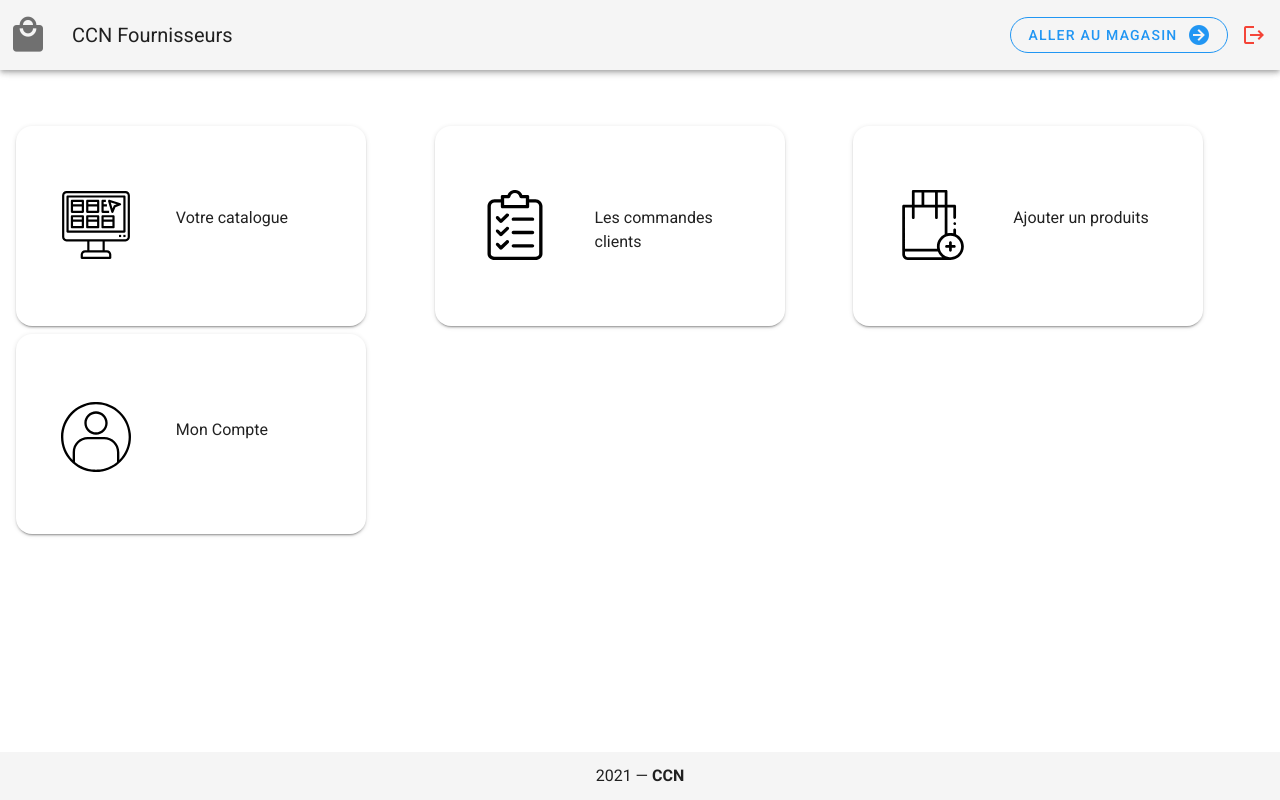
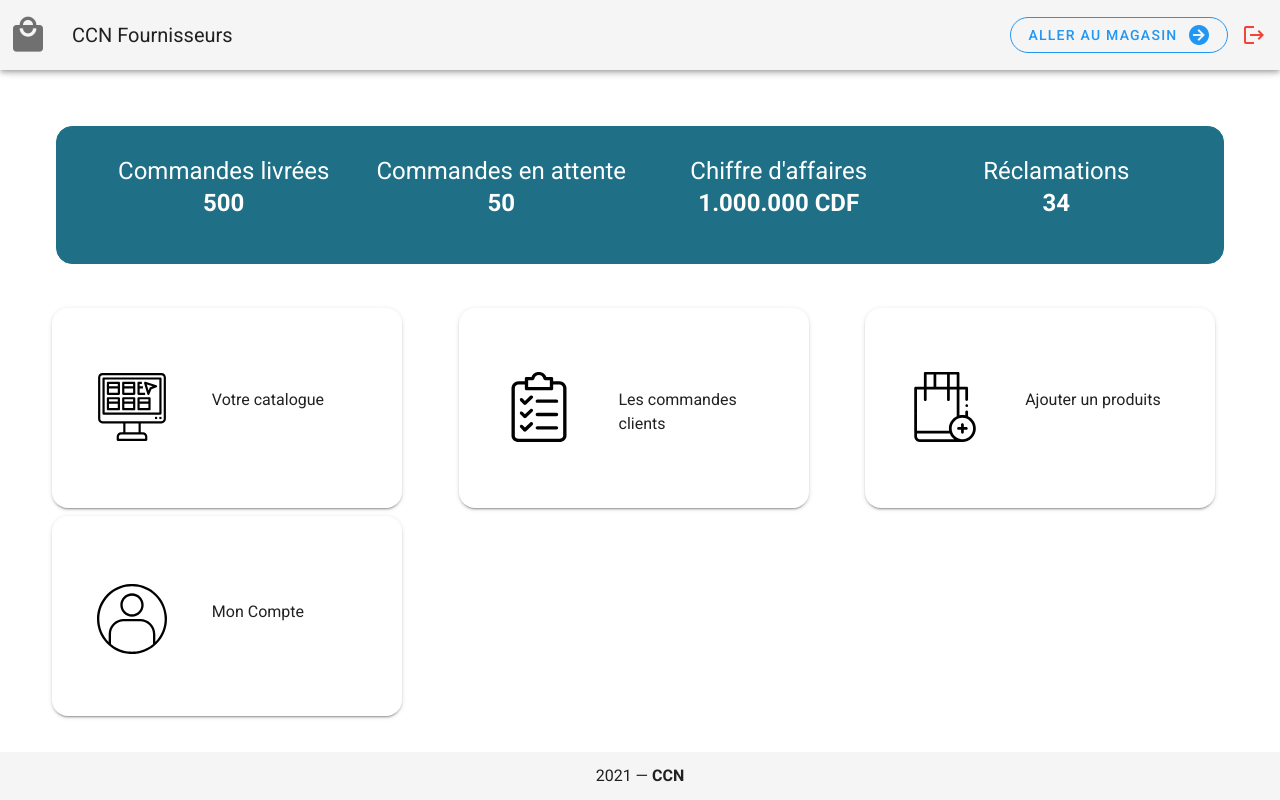
Before and after one commit to Nathsad1996/ccnvendor, a Vue app: page /login in a window 1280 px wide. Both pictures are taken after a click on the button "SE CONNECTER". Built offline with nearby package versions, Linux system fonts and the light colour scheme.

Commit message:
working on supplier

```diff
--- a/src/views/Account.vue
+++ b/src/views/Account.vue
@@ -3,12 +3,27 @@
     <v-row class="mx-auto mt-1">
       <v-col class="float-left" cols="1">
         <v-btn icon @click="previous">
-          <v-icon size="40"> mdi-arrow-left </v-icon>
+          <v-icon size="40">mdi-arrow-left</v-icon>
         </v-btn>
       </v-col>
     </v-row>
-    <v-row>
-      <v-col> account </v-col>
+    <v-row class="mx-auto">
+      <v-col class="d-flex justify-center">
+        <v-tabs v-model="tab" center-active centered>
+          <v-tab>Réclamations</v-tab>
+          <v-tab>Informations du compte</v-tab>
+        </v-tabs>
+      </v-col>
+    </v-row>
+    <v-row class="mx-auto">
+      <v-col class="d-flex justify-center">
+        <v-col>
+          <v-tabs-items v-model="tab">
+            <v-tab-item>Reclamations</v-tab-item>
+            <v-tab-item>Infos compte</v-tab-item>
+          </v-tabs-items>
+        </v-col>
+      </v-col>
     </v-row>
   </div>
 </template>
@@ -19,6 +34,7 @@ import router from "../router/index"
 export default {
   data: () => ({
     previousRoute: null,
+    tab: null
   }),
   methods: {
     previous() {
--- a/src/views/AddProduct.vue
+++ b/src/views/AddProduct.vue
@@ -5,6 +5,11 @@
         <v-btn icon @click="previous">
           <v-icon size="40"> mdi-arrow-left </v-icon>
         </v-btn>
+      </v-col>
+    </v-row>
+    <v-row class="mx-auto">
+      <v-col class="d-flex justify-center text-h3">
+        Saisir les détails du produit
       </v-col>
     </v-row>
     <v-row class="mx-auto">
--- a/src/views/ClientsOrders.vue
+++ b/src/views/ClientsOrders.vue
@@ -5,6 +5,11 @@
         <v-btn icon @click="previous">
           <v-icon size="40"> mdi-arrow-left </v-icon>
         </v-btn>
+      </v-col>
+    </v-row>
+    <v-row class="mx-auto">
+      <v-col class="d-flex justify-center text-h3">
+        Les commandes des clients
       </v-col>
     </v-row>
     <v-row class="mx-auto">
--- a/src/views/Home.vue
+++ b/src/views/Home.vue
@@ -1,90 +1,90 @@
 <template>
   <v-container fluid>
-    <v-row dense class="mx-auto mt-10">
+    <v-row dense class="mx-10 mt-10">
+      <v-col class="col-12">
+        <v-card color="#1F7087" outlined rounded="xl">
+          <v-card-text>
+            <v-container fluid>
+              <v-row class="mx-auto">
+                <v-col class="d-flex justify-center ">
+                  <p class="text-h5 white--text">
+                    Commandes livrées
+                    <br />
+                    <strong class="d-flex justify-center">500</strong>
+                  </p>
+                </v-col>
+                <v-col class="d-flex justify-center">
+                  <p class="text-h5 white--text">
+                    Commandes en attente
+                    <br />
+                    <strong class="d-flex justify-center">50</strong>
+                  </p>
+                </v-col>
+                <v-col class="d-flex justify-center">
+                  <p class="text-h5 white--text">
+                    Chiffre d'affaires
+                    <br />
+                    <strong class="d-flex justify-center">1.000.000 CDF</strong>
+                  </p>
+                </v-col>
+                <v-col class="d-flex justify-center">
+                  <p class="text-h5 white--text">
+                    Réclamations
+                    <br />
+                    <strong class="d-flex justify-center">34</strong>
+                  </p>
+                </v-col>
+              </v-row>
+            </v-container>
+          </v-card-text>
+        </v-card>
+      </v-col>
+    </v-row>
+    <v-row dense class="mx-auto ml-lg-9 mt-10">
       <v-col>
-        <v-card
-          hover
-          to="/catalog"
-          id="accountimg"
-          rounded="xl"
-          height="200"
-          width="350"
-        >
+        <v-card hover to="/catalog" id="accountimg" rounded="xl" height="200" width="350">
           <v-container>
             <v-row class="mx-auto mt-10">
               <v-col cols="5">
-                <v-img contain src="../assets/catalog.svg" aspect-ratio="1.6">
-                </v-img>
+                <v-img contain src="../assets/catalog.svg" aspect-ratio="1.6"></v-img>
               </v-col>
-              <v-col class="mt-4"> Votre catalogue </v-col>
+              <v-col class="mt-4">Votre catalogue</v-col>
             </v-row>
           </v-container>
         </v-card>
       </v-col>
       <v-col>
-        <v-card
-          hover
-          to="/orders"
-          id="accountimg"
-          rounded="xl"
-          height="200"
-          width="350"
-        >
+        <v-card hover to="/orders" id="accountimg" rounded="xl" height="200" width="350">
           <v-container>
             <v-row class="mx-auto mt-10">
               <v-col cols="5">
-                <v-img contain src="../assets/orders.svg" aspect-ratio="1.6">
-                </v-img>
+                <v-img contain src="../assets/orders.svg" aspect-ratio="1.6"></v-img>
               </v-col>
-              <v-col class="mt-4"> Les commandes clients </v-col>
+              <v-col class="mt-4">Les commandes clients</v-col>
             </v-row>
           </v-container>
         </v-card>
       </v-col>
       <v-col>
-        <v-card
-          hover
-          to="/new-product"
-          id="accountimg"
-          rounded="xl"
-          height="200"
-          width="350"
-        >
+        <v-card hover to="/new-product" id="accountimg" rounded="xl" height="200" width="350">
           <v-container>
             <v-row class="mx-auto mt-10">
               <v-col cols="5">
-                <v-img
-                  contain
-                  src="../assets/add-product.svg"
-                  aspect-ratio="1.6"
-                >
-                </v-img>
+                <v-img contain src="../assets/add-product.svg" aspect-ratio="1.6"></v-img>
               </v-col>
-              <v-col class="mt-4"> Ajouter un produits </v-col>
+              <v-col class="mt-4">Ajouter un produits</v-col>
             </v-row>
           </v-container>
         </v-card>
       </v-col>
       <v-col>
-        <v-card
-          hover
-          to="/account"
-          id="accountimg"
-          rounded="xl"
-          height="200"
-          width="350"
-        >
+        <v-card hover to="/account" id="accountimg" rounded="xl" height="200" width="350">
           <v-container>
             <v-row class="mx-auto mt-11">
               <v-col cols="5">
-                <v-img
-                  contain
-                  src="../assets/user.svg"
-                  aspect-ratio="1.6"
-                >
-                </v-img>
+                <v-img contain src="../assets/user.svg" aspect-ratio="1.6"></v-img>
               </v-col>
-              <v-col class="mt-4"> Mon Compte </v-col>
+              <v-col class="mt-4">Mon Compte</v-col>
             </v-row>
           </v-container>
         </v-card>
@@ -99,10 +99,10 @@ import router from "../router/index"
 export default {
   computed: {
   },
-  beforeRouteEnter(to, from, next){
-    if(store.state.isLogin === false){
+  beforeRouteEnter(to, from, next) {
+    if (store.state.isLogin === false) {
       router.push('/login')
-    }else{
+    } else {
       next()
     }
   }
```
